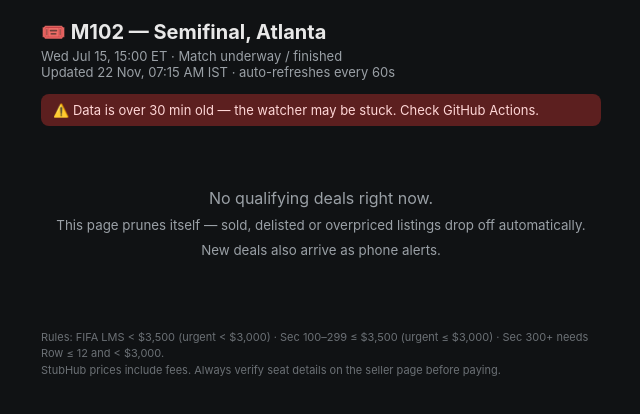
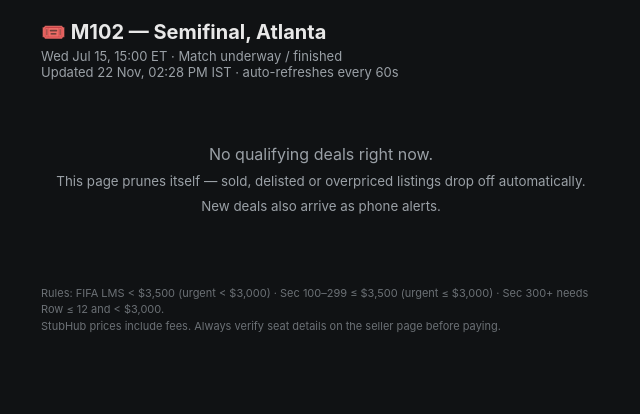
Before and after one commit to BabluMane/wc-ticket-watch, a plain HTML site: page index.html in a window 1280 px wide. Shown: the whole page, without its empty margins (319-959 px from the left). Drawn offline with Linux system fonts and the light colour scheme.

Commit message:
board 2026-11-22T08:59:07Z

```diff
--- a/index.html
+++ b/index.html
@@ -21,7 +21,7 @@
 </style></head><body>
 <h1>🎟️ M102 — Semifinal, Atlanta</h1>
 <div class="sub">Wed Jul 15, 15:00 ET · Match underway / finished<br>
-Updated 22 Nov, 07:15 AM IST · auto-refreshes every 60s</div>
+Updated 22 Nov, 02:28 PM IST · auto-refreshes every 60s</div>
 <div class="stale" id="stale">⚠️ Data is over 30 min old — the watcher may be stuck.
 Check GitHub Actions.</div>
 <div class="empty">No qualifying deals right now.<br><small>This page prunes itself — sold, delisted or overpriced listings drop off automatically. New deals also arrive as phone alerts.</small></div>
@@ -29,7 +29,7 @@ Check GitHub Actions.</div>
 (urgent ≤ $3,000) · Sec 300+ needs Row ≤ 12 and &lt; $3,000.<br>
 StubHub prices include fees. Always verify seat details on the seller page before paying.</div>
 <script>
- var gen = new Date("2026-11-22T01:45:45.629480+00:00");
+ var gen = new Date("2026-11-22T08:58:35.819513+00:00");
  if ((Date.now() - gen.getTime()) > 30*60*1000)
    document.getElementById('stale').style.display = 'block';
 </script>
--- a/state.json
+++ b/state.json
@@ -2,5 +2,5 @@
  "deals": {},
  "last_heartbeat": "2026-11-15",
  "last_fail_ping": "",
- "zero_runs": 349
+ "zero_runs": 350
 }
```
